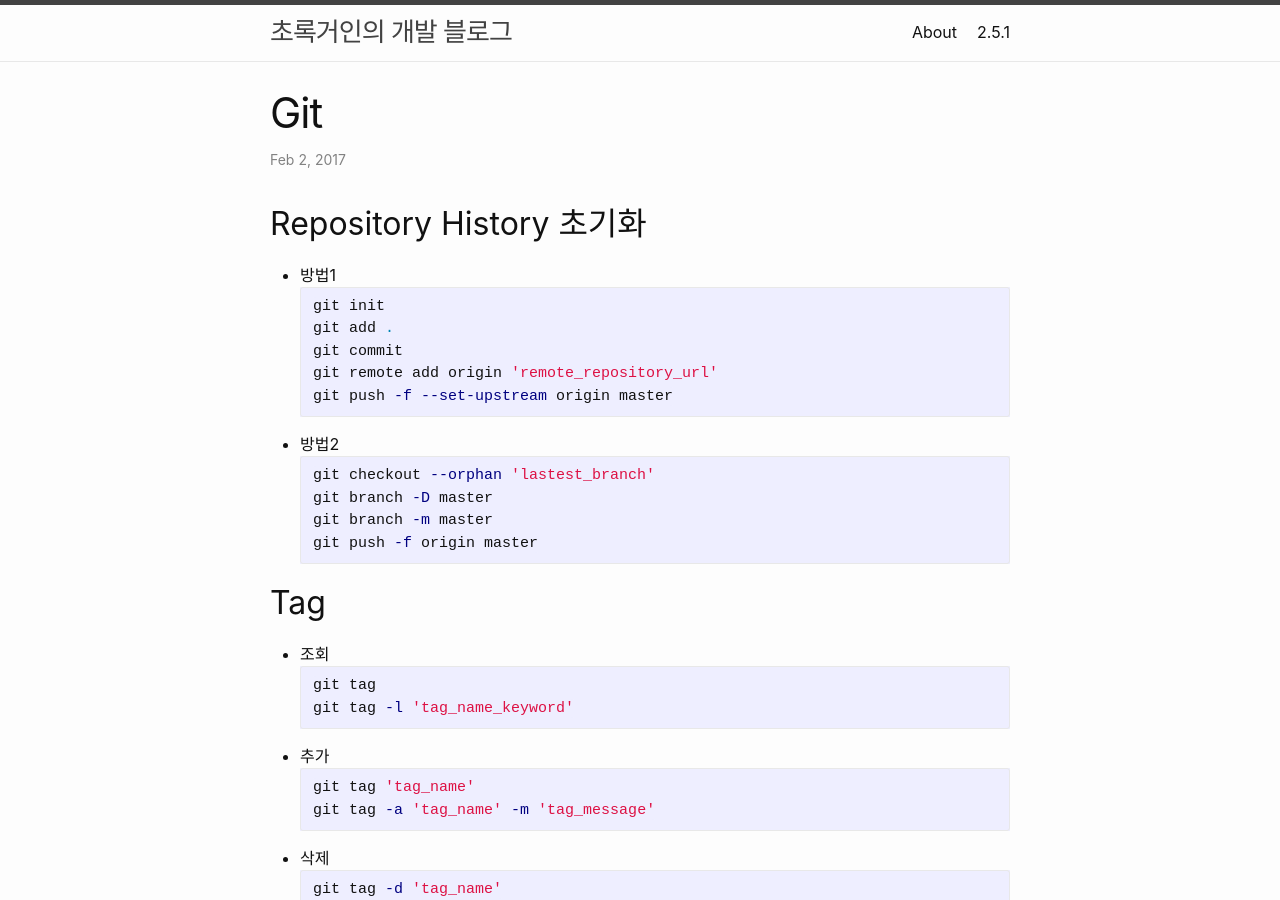
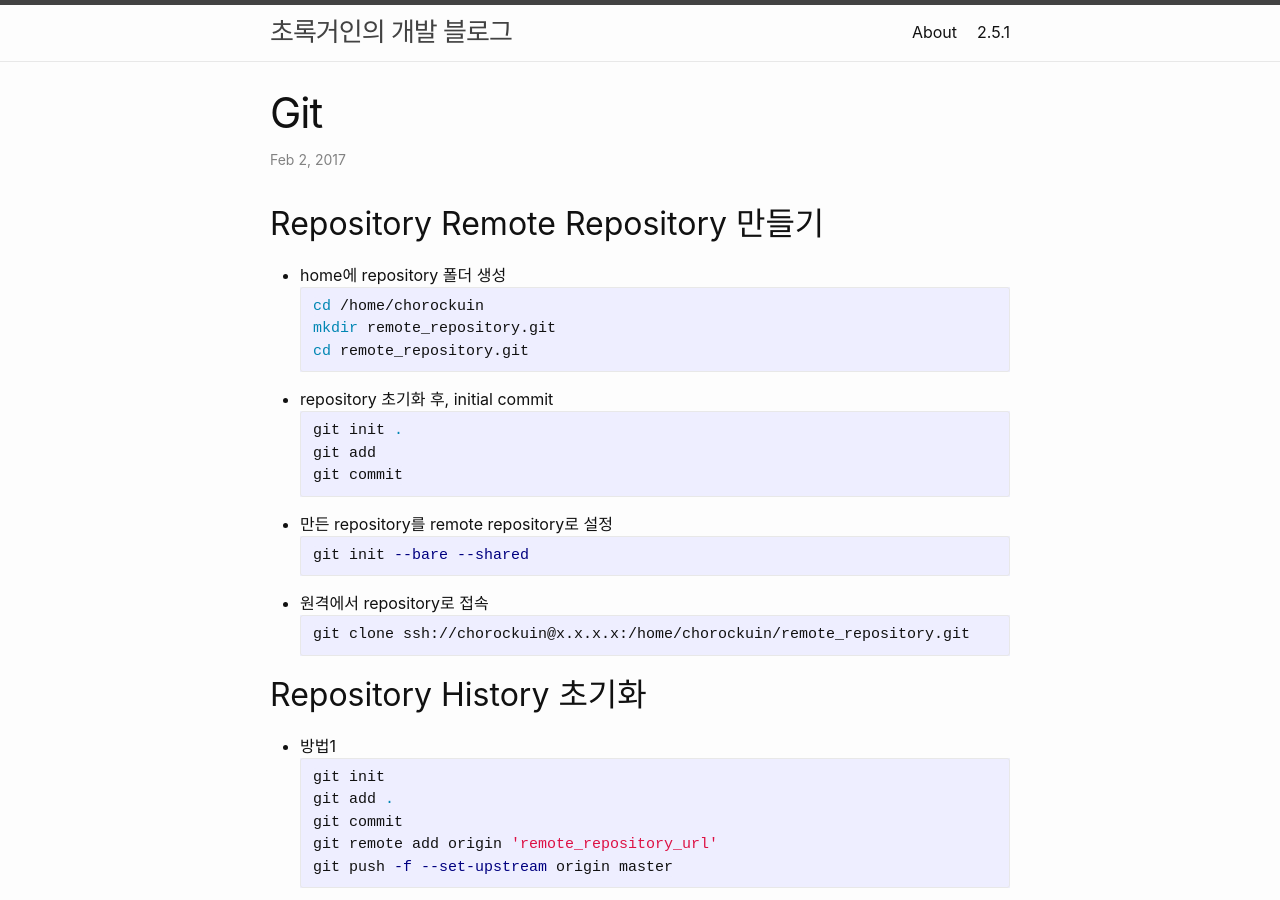
Before and after one commit to chorockuin/chorockuin.github.io, a Jekyll site: the page built from _posts/2017-02-02-git.md, in a window 1280 px wide and 900 px high. Built offline with Jekyll 4.4.1, drawn with Linux system fonts in a browser that asks for light colours.

Commit message:
Update 2017-02-02-git.md

````diff
--- a/_posts/2017-02-02-git.md
+++ b/_posts/2017-02-02-git.md
@@ -2,6 +2,28 @@
 layout: post
 title: "Git"
 ---
+## Repository Remote Repository 만들기
+- home에 repository 폴더 생성
+```bash
+cd /home/chorockuin
+mkdir remote_repository.git
+cd remote_repository.git
+```
+- repository 초기화 후, initial commit
+```bash
+git init .
+git add
+git commit
+```
+- 만든 repository를 remote repository로 설정
+```bash
+git init --bare --shared
+```
+- 원격에서 repository로 접속
+```bash
+git clone ssh://chorockuin@x.x.x.x:/home/chorockuin/remote_repository.git
+```
+
 ## Repository History 초기화
 - 방법1
 ```bash
````
